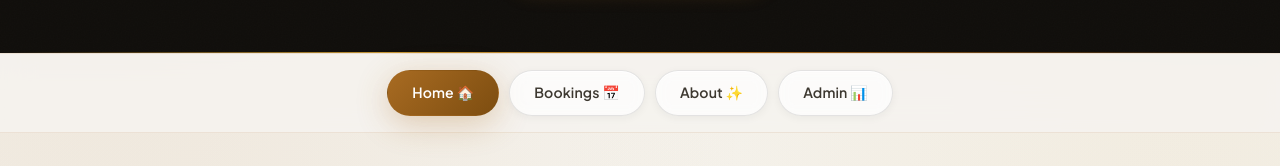
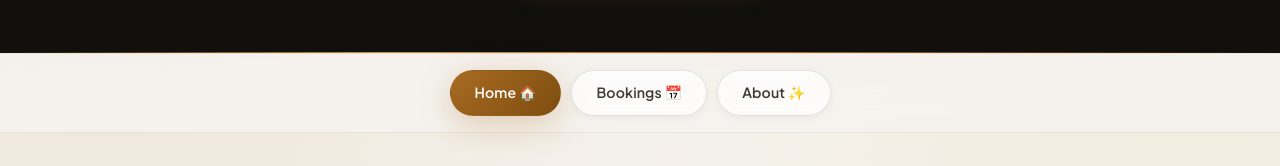
Before and after one commit to ahsan6023/barbor-frontend, a React app: page / in a window 1280 px wide. Shown: the part 319-485 px from the top of the page. Built offline with nearby package versions, Linux system fonts and the light colour scheme; the HTML template or start-up script is replaced by a standard one.

Commit message:
Update Layout.jsx

```diff
--- a/src/components/Layout.jsx
+++ b/src/components/Layout.jsx
@@ -6,7 +6,7 @@ const navItems = [
   { to: '/', label: 'Home 🏠' },
   { to: '/bookings', label: 'Bookings 📅' },
   { to: '/about', label: 'About ✨' },
-  { to: '/admin', label: 'Admin 📊' },
+
 ]
 
 export default function Layout({ children }) {
```
